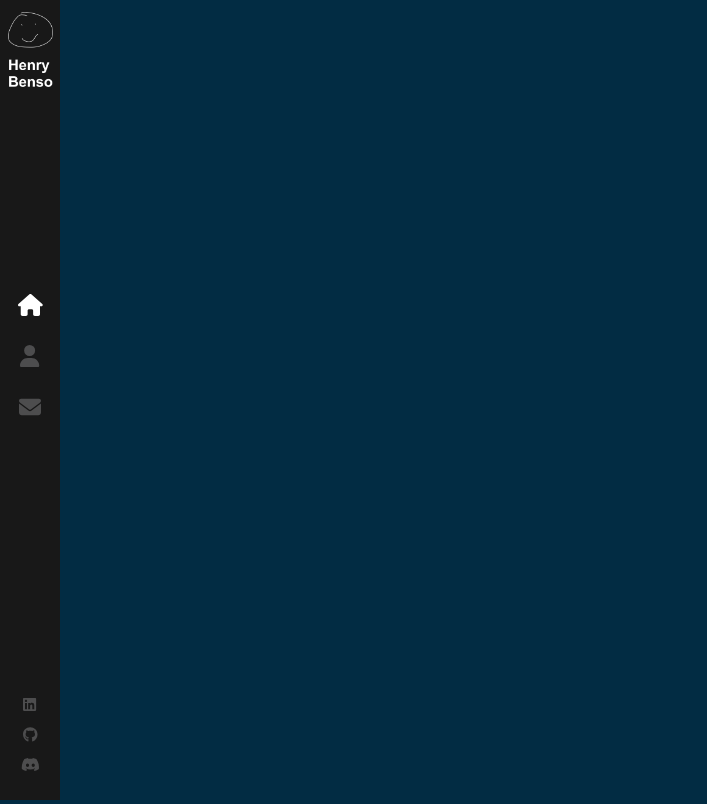
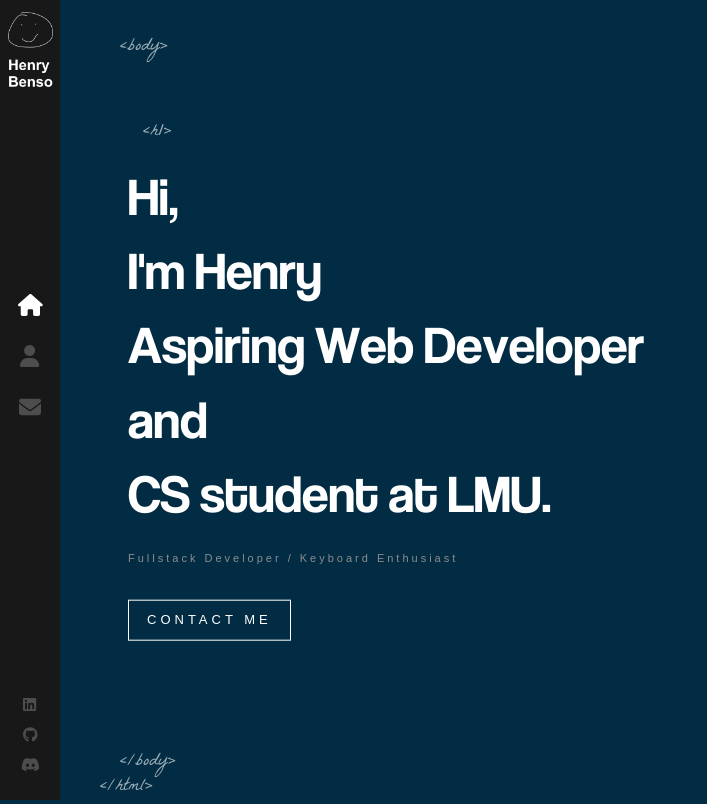
Before and after one commit to henrybenso/henrybenso.github.io, a React (Create React App) app: page / in a window 1280 px wide. Shown: the whole page, without its empty margins (0-707 px from the left). Built offline with nearby package versions, Linux system fonts and the light colour scheme.

Commit message:
added animated text to home screen

```diff
--- a/src/App.js
+++ b/src/App.js
@@ -1,12 +1,15 @@
 import './App.scss'
 import { Routes, Route } from 'react-router-dom'
 import Layout from './components/Layout'
+import Home from './components/Home';
 
 function App() {
   return (
     <>
       <Routes>
-        <Route path="/" element={<Layout />} />
+        <Route path="/" element={<Layout />}>
+          <Route index element={<Home />} />
+        </Route>
       </Routes>
     </>
   );
--- /dev/null
+++ b/src/components/AnimatedLetters/index.js
@@ -0,0 +1,17 @@
+import './index.scss';
+
+const AnimatedLetters = ({ letterClass, strArray, idx}) => {
+    return (
+        <span>
+          {
+            strArray.map((char, i) =>(
+                <span key={char + i} className={`${letterClass} _${i + idx}`}>
+                    {char}
+                </span>
+            ))
+          }
+        </span>
+    )
+};
+
+export default AnimatedLetters
--- /dev/null
+++ b/src/components/AnimatedLetters/index.scss
@@ -0,0 +1,24 @@
+.text-animate {
+    display: inline-block;
+    opacity: 0;
+    animation: bounceIn 1s 1s;
+    animation-fill-mode: forwards;
+    min-width: 10px;
+}
+
+.text-animate-hover {
+    min-width: 10px;
+    display: inline-block;
+    animation-fill-mode: both;
+
+    &:hover {
+        animation: rubberBand 1s;
+        color: #2fe49f;
+    }
+}
+
+@for $i from 1 through 85 {
+    .text-animate._#{$i} {
+        animation-delay: #{calc($i / 20)}s;
+    }
+}
--- /dev/null
+++ b/src/components/Home/Logo/index.js
@@ -0,0 +1,12 @@
+import './index.scss';
+import LogoS from '../../../assets/images/logo-s.png'
+
+const Logo =() => {
+    return (
+        <div className='logo-container'>
+            <img className='solid-logo' src={LogoS} alt="happyface"/>
+        </div>
+    )
+}
+
+export default Logo
--- /dev/null
+++ b/src/components/Home/index.js
@@ -0,0 +1,54 @@
+import { Link } from 'react-router-dom'
+import { useEffect, useState } from 'react'
+import AnimatedLetters from '../AnimatedLetters'
+import Logo from './Logo'
+import './index.scss'
+
+const Home = () => {
+    const [letterClass, setLetterClass] = useState('text-animate')
+    const nameArray = [' ', 'H', 'e', 'n', 'r', 'y']
+    const jobArray = ['A', 's', 'p', 'i', 'r', 'i', 'n', 'g', ' ', 'W', 'e', 'b', ' ', 'D', 'e', 'v', 'e', 'l', 'o', 'p', 'e', 'r']
+    const andArray = ['a', 'n', 'd']
+    const schoolArray = ['C', 'S', ' ', 's', 't', 'u', 'd', 'e', 'n', 't', ' ', 'a', 't', ' ', 'L', 'M', 'U', '.']
+
+
+    useEffect(() => {
+        return setTimeout(() => {
+            setLetterClass('text-animate-hover')
+        }, 4000)
+    }, [])
+
+    return (
+        <div className="container home-page">
+            <div className="text-zone">
+                <h1>
+                <span className={letterClass}>H</span>
+                <span className={`${letterClass} _12`}>i,</span>
+                    <br />
+                <span className={`${letterClass} _13`}>I</span>
+                <span className={`${letterClass} _14`}>'m</span>
+                <AnimatedLetters letterClass={letterClass}
+                strArray={nameArray}
+                idx={15} />
+                <br />
+                <AnimatedLetters letterClass={letterClass}
+                strArray={jobArray}
+                idx={22} />
+                 <br />
+                <AnimatedLetters letterClass={letterClass}
+                strArray={andArray}
+                idx={31} />
+                <br />
+                <AnimatedLetters letterClass={letterClass}
+                strArray={schoolArray}
+                idx={34} />
+                </h1>
+                <h2>Fullstack Developer / Keyboard Enthusiast</h2>
+                <Link to="/contact" className='flat-button'>CONTACT ME</Link>
+            </div>
+            {/* <Logo /> */}
+        </div>
+    )
+}
+
+export default Home
--- /dev/null
+++ b/src/components/Home/index.scss
@@ -0,0 +1,63 @@
+.home-page {
+
+    .text-zone {
+        position: absolute;
+        left: 10%;
+        top: 50%;
+        transform: translateY(-50%);
+        width: 55%;
+        max-height: 90%;
+    }
+    h1 {
+        color: #FFFFFF;
+        font-size: 53px;
+        margin: 0;
+        font-family: 'Coolvetica';
+        font-weight: 400;
+
+        &::before {
+            content: '<h1>';
+            font-family: 'La Belle Aurore';
+            color: #FFFFFF;
+            font-size: 18px;
+            position: absolute;
+            margin-top: -40px;
+            left: 15px;
+            opacity: 0.6;
+        }
+
+        img {
+            width: 32px;
+            margin-left: 20px;
+            opacity: 0;
+            height: auto;
+            animation: rotateIn 1s linear both;
+            animation-delay: 1.4s;
+        }
+    }
+
+    h2 {
+        color: #8d8d8d;
+        margin-top: 20px;
+        font-weight: 400;
+        font-size: 11px;
+        font-family: sans-serif;
+        letter-spacing: 3px;
+        animation: fadeIn 1s 1.8s backwards;
+    }
+
+    .flat-button {
+        color: #FFFFFF;
+        font-size: 13px;
+        font-weight: 400;
+        letter-spacing: 4px;
+        font-family: sans-serif;
+        text-decoration: none;
+        padding: 10px 18px;
+        border: 1px solid #FFFFFF;
+        margin-top: 25px;
+        float: left;
+        animation: fadeIn 1s 1.8s backwards;
+        white-space: nowrap;
+    }
+}
--- a/src/components/Layout/index.js
+++ b/src/components/Layout/index.js
@@ -1,8 +1,24 @@
+import { Outlet } from 'react-router-dom';
 import Sidebar from '../Sidebar';
 import './index.scss';
 
 const Layout = () => {
-    return <><Sidebar /></>
+    return (
+        <div className='App'>
+            <Sidebar />
+            <div className='page'>
+                <span className='tags top-tags'>&lt;body&gt;</span>
+
+                <Outlet />
+
+                <span className='tags bottom-tags'>
+                    &lt;/body&gt;
+                    <br />
+                    <span className='bottom-tag-html'>&lt;/html&gt;</span>
+                </span>
+            </div>
+        </div>
+    )
 }
 
 export default Layout
--- a/src/components/Layout/index.scss
+++ b/src/components/Layout/index.scss
@@ -0,0 +1,39 @@
+.page {
+    width: 100%;
+    height: 100%;
+    position: absolute;
+}
+
+.top-tags {
+    bottom: auto;
+    top: 35px;
+}
+
+.tags {
+    color: #FFFFFF;
+    opacity: 0.6;
+    position: absolute;
+    bottom: 0;
+    left: 120px;
+    font-size: 18px;
+    font-family: 'La Belle Aurore';
+}
+
+.bottom-tag-html {
+    margin-left: -20px;
+}
+
+.container {
+    width: 100%;
+    will-change: contents;
+    height: 90%;
+    min-height: 566px;
+    position: absolute;
+    opacity: 0;
+    top: 5%;
+    margin: 0 auto;
+    z-index: 1;
+    transform-style: preserve-3d;
+    animation: fadeIn 1s forwards;
+    animation-delay: 1s;
+}
```
Also changed, not shown: src/components/Home/Logo/index.scss (added).
